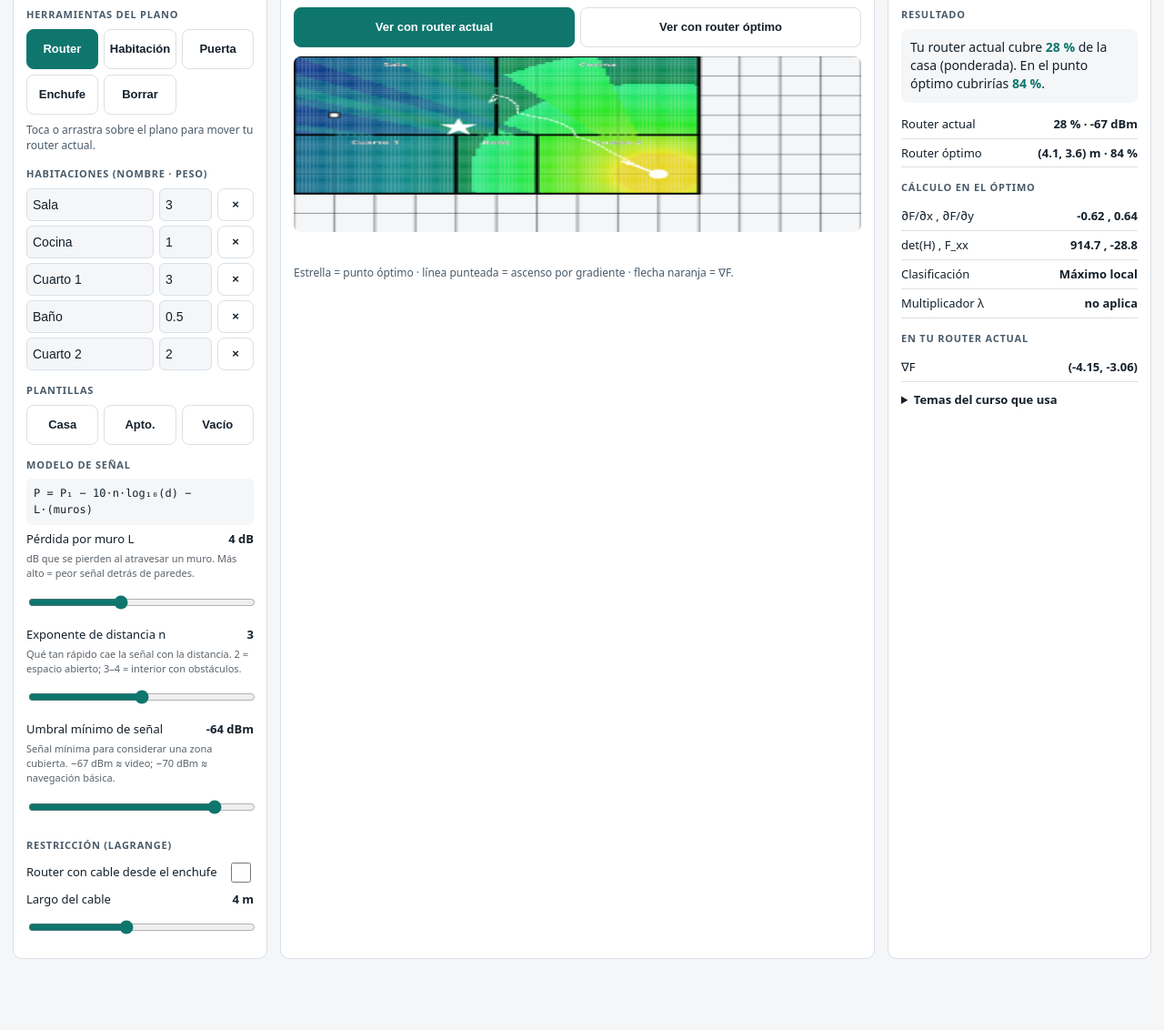
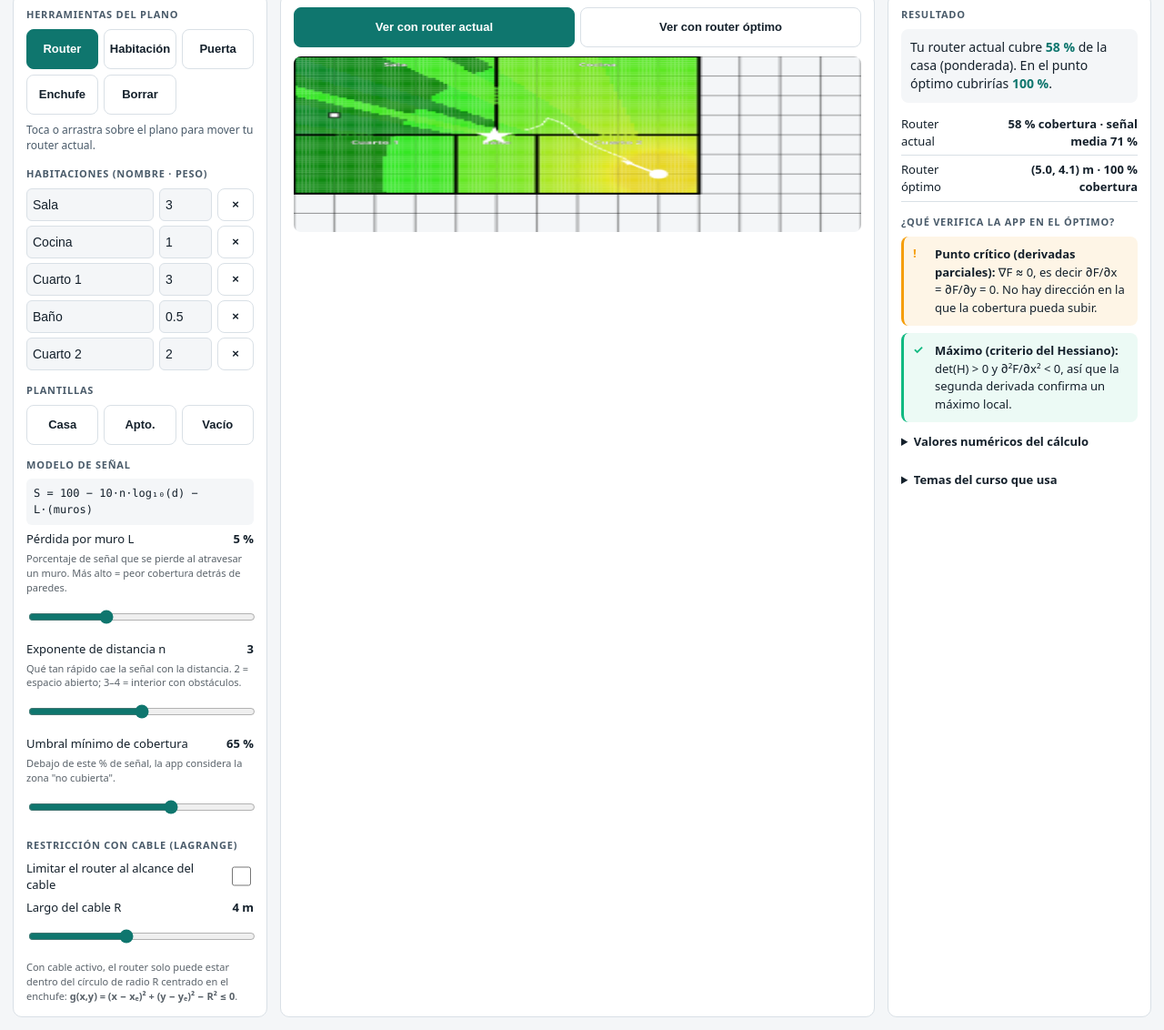
Before and after one commit to DonFercho/router-optimop, a website with bundled scripts: page index.html in a window 1280 px wide. Shown: the part 100-1232 px from the top of the page at 91% size. Before the commit the page ends 1168 px from the top, so only its background shows below. Built offline with nearby package versions, Linux system fonts and the light colour scheme.

Commit message:
Cambios 2

```diff
--- a/css/estilos.css
+++ b/css/estilos.css
@@ -36,3 +36,28 @@ details li{margin:4px 0}
 .rr{display:grid;grid-template-columns:1fr 58px 40px;gap:6px;margin:5px 0;align-items:center}
 .rr button{min-height:36px;padding:0}
 .rr input[type=text]{width:100%}
+#chk { display: flex; flex-direction: column; gap: 8px; margin: 6px 0 12px; }
+#chk .chk {
+  margin: 0;
+  padding: 10px 12px 10px 34px;
+  border-radius: 8px;
+  background: rgba(16, 185, 129, .08);
+  border-left: 3px solid #10b981;
+  font-size: 13px;
+  line-height: 1.5;
+  position: relative;
+  color: var(--ink);
+}
+#chk .chk.warn {
+  background: rgba(245, 158, 11, .1);
+  border-left-color: #f59e0b;
+}
+#chk .chk::before {
+  content: '✓';
+  position: absolute;
+  left: 10px;
+  top: 9px;
+  font-weight: 700;
+  color: #10b981;
+}
+#chk .chk.warn::before { content: '!'; color: #f59e0b; }
--- a/index.html
+++ b/index.html
@@ -25,27 +25,41 @@
   <div id="rooms"></div>
   <h2>Plantillas</h2>
   <div class="row"><button data-preset="casa">Casa</button><button data-preset="apartamento">Apto.</button><button data-preset="vacio">Vacío</button></div>
+
   <h2>Modelo de señal</h2>
-  <div class="m">P = P₁ − 10·n·log₁₀(d) − L·(muros)</div>
+  <div class="m">S = 100 − 10·n·log₁₀(d) − L·(muros)</div>
   <label>Pérdida por muro L <b id="vL"></b></label>
-  <small style="display:block;opacity:.7;font-size:11px;margin:-2px 0 8px">dB que se pierden al atravesar un muro. Más alto = peor señal detrás de paredes.</small>
-  <input id="L" type="range" min="0" max="10" step="0.5" value="4">
+  <small style="display:block;opacity:.7;font-size:11px;margin:-2px 0 8px">
+    Porcentaje de señal que se pierde al atravesar un muro. Más alto = peor cobertura detrás de paredes.
+  </small>
+  <input id="L" type="range" min="0" max="15" step="0.5" value="5">
+
   <label>Exponente de distancia n <b id="vn"></b></label>
-  <small style="display:block;opacity:.7;font-size:11px;margin:-2px 0 8px">Qué tan rápido cae la señal con la distancia. 2 = espacio abierto; 3–4 = interior con obstáculos.</small>
+  <small style="display:block;opacity:.7;font-size:11px;margin:-2px 0 8px">
+    Qué tan rápido cae la señal con la distancia. 2 = espacio abierto; 3–4 = interior con obstáculos.
+  </small>
   <input id="n" type="range" min="2" max="4" step="0.1" value="3">
-  <label>Umbral mínimo de señal <b id="vP"></b></label>
-  <small style="display:block;opacity:.7;font-size:11px;margin:-2px 0 8px">Señal mínima para considerar una zona cubierta. −67 dBm ≈ video; −70 dBm ≈ navegación básica.</small>
-  <input id="Pm" type="range" min="-85" max="-60" step="1" value="-64">
-  <h2>Restricción (Lagrange)</h2>
-  <label><span>Router con cable desde el enchufe</span><input id="rc" type="checkbox"></label>
-  <label>Largo del cable <b id="vR"></b></label><input id="R" type="range" min="1" max="8" step="0.5" value="4">
+
+  <label>Umbral mínimo de cobertura <b id="vP"></b></label>
+  <small style="display:block;opacity:.7;font-size:11px;margin:-2px 0 8px">
+    Debajo de este % de señal, la app considera la zona "no cubierta".
+  </small>
+  <input id="Pm" type="range" min="30" max="85" step="1" value="65">
+
+  <h2>Restricción con cable (Lagrange)</h2>
+  <label><span>Limitar el router al alcance del cable</span><input id="rc" type="checkbox"></label>
+  <label>Largo del cable R <b id="vR"></b></label>
+  <input id="R" type="range" min="1" max="8" step="0.5" value="4">
+  <small style="display:block;opacity:.7;font-size:11px;margin:6px 0 0">
+    Con cable activo, el router solo puede estar dentro del círculo de radio R centrado en el enchufe:
+    <b>g(x,y) = (x − xₑ)² + (y − yₑ)² − R² ≤ 0</b>.
+  </small>
 </section>
 
 <section class="card" aria-label="Plano">
   <div class="row" style="margin-bottom:10px"><button id="b1" class="on">Ver con router actual</button><button id="b2">Ver con router óptimo</button></div>
   <canvas id="cv" aria-label="Plano de la casa con mapa de calor de la señal"></canvas>
   <p class="estado" id="estado" role="status" aria-live="polite"></p>
-  <p class="hint">Estrella = punto óptimo · línea punteada = ascenso por gradiente · flecha naranja = ∇F.</p>
 </section>
 
 <section class="card" aria-label="Resultados">
@@ -53,19 +67,23 @@
   <div class="big" id="msg"></div>
   <div class="kv"><span>Router actual</span><b id="ra"></b></div>
   <div class="kv"><span>Router óptimo</span><b id="ro"></b></div>
-  <h2>Cálculo en el óptimo</h2>
-  <div class="kv"><span>∂F/∂x , ∂F/∂y</span><b id="gr"></b></div>
-  <div class="kv"><span>det(H) , F_xx</span><b id="hs"></b></div>
-  <div class="kv"><span>Clasificación</span><b id="cl"></b></div>
-  <div class="kv"><span>Multiplicador λ</span><b id="lm"></b></div>
-  <h2>En tu router actual</h2>
-  <div class="kv"><span>∇F</span><b id="g0"></b></div>
+
+  <h2>¿Qué verifica la app en el óptimo?</h2>
+  <div id="chk"></div>
+
+  <details><summary>Valores numéricos del cálculo</summary>
+    <div class="kv"><span>∇F en el óptimo</span><b id="gr"></b></div>
+    <div class="kv"><span>det(H) , F_xx</span><b id="hs"></b></div>
+    <div class="kv"><span>Multiplicador λ</span><b id="lm"></b></div>
+    <div class="kv"><span>∇F en el router actual</span><b id="g0"></b></div>
+  </details>
+
   <details><summary>Temas del curso que usa</summary><ul>
-    <li><b>Regla de la cadena:</b> P depende de d, y d de (x, y).</li>
-    <li><b>Integral doble en región no rectangular:</b> F suma la señal ponderada sobre las habitaciones dibujadas.</li>
-    <li><b>Derivadas parciales y gradiente:</b> el ascenso mueve el router hacia donde F sube más rápido.</li>
-    <li><b>Máximos y mínimos:</b> ∇F = 0 y signo del Hessiano.</li>
-    <li><b>Lagrange:</b> con cable, el óptimo queda en el borde del círculo y se cumple ∇F = λ∇g.</li></ul></details>
+    <li><b>Integral doble en región no rectangular:</b> F suma la señal ponderada sobre las habitaciones dibujadas (cualquier forma).</li>
+    <li><b>Derivadas parciales y gradiente:</b> el ascenso mueve el router hacia donde F sube más rápido, ∇F = (∂F/∂x₀, ∂F/∂y₀).</li>
+    <li><b>Máximos y mínimos:</b> en el óptimo ∇F = 0 y el criterio del Hessiano confirma que es un máximo.</li>
+    <li><b>Multiplicadores de Lagrange:</b> con cable, el óptimo cae en el borde del círculo y se cumple ∇F = λ∇g.</li>
+  </ul></details>
 </section>
 </main>
 <script src="js/modelo.js"></script>
--- a/js/modelo.js
+++ b/js/modelo.js
@@ -1,7 +1,7 @@
 /*
  * MODELO MATEMÁTICO (sin DOM, se puede probar con Node)
  * -----------------------------------------------------
- * Señal:      P(x,y) = P1 - 10·n·log10(d) - L·(muros cruzados)
+ * Señal:      S(x,y) = 100 - 10·n·log10(d) - L·(muros cruzados) [% de 0 a 100]
  * Objetivo:   F(x0,y0) = 100 · Σ w·σ((P - Pmin)/s) / Σ w     (integral doble discretizada)
  * Óptimo:     ascenso por gradiente (∇F) desde varios puntos de partida.
  * Lagrange:   con cable, el óptimo queda en el borde del círculo: ∇F = λ∇g.
@@ -14,8 +14,8 @@
   'use strict';
   const G = 0.5;            // resolución de la cuadrícula del plano (m)
   const W = 14, H = 9;      // tamaño máximo del plano (m)
-  const P1 = -40;           // potencia a 1 m del router (dBm)
-  const SUAV = 3;           // suavizado de la sigmoide (dB)
+  const P1 = 100;           // señal de referencia a 1 m del router (%)
+  const SUAV = 5;           // suavizado de la sigmoide (unidades de %)
   const MUESTRA = 0.4;      // separación de los puntos de la integral (m)
 
   const sig = z => 1 / (1 + Math.exp(-z));
--- a/js/ui.js
+++ b/js/ui.js
@@ -59,11 +59,14 @@
     return { L: +$('L').value, n: +$('n').value, Pm: +$('Pm').value, con: $('rc').checked, R: +$('R').value };
   }
   const f1 = v => v.toFixed(1), f2 = v => v.toFixed(2);
-  function vaciar() { for (const id of ['ra', 'ro', 'gr', 'hs', 'cl', 'lm', 'g0']) $(id).textContent = '—'; }
+  function vaciar() {
+    for (const id of ['ra', 'ro', 'gr', 'hs', 'lm', 'g0']) $(id).textContent = '—';
+    $('chk').innerHTML = '';
+  }
 
   function actualizar() {
     const p = params();
-    $('vL').textContent = p.L + ' dB'; $('vn').textContent = p.n; $('vP').textContent = p.Pm + ' dBm'; $('vR').textContent = p.R + ' m';
+    $('vL').textContent = p.L + ' %'; $('vn').textContent = p.n; $('vP').textContent = p.Pm + ' %'; $('vR').textContent = p.R + ' m';
     asegurarDentro();
     if (!plan.rooms.length) {
       $('msg').textContent = 'Dibuja al menos una habitación con la herramienta «Habitación».'; vaciar(); dibujar(null); return;
@@ -78,15 +81,40 @@
     if (!op) { $('msg').textContent = 'No hay un punto válido: el enchufe y el cable no alcanzan ninguna habitación.'; vaciar(); dibujar(ctx, p); return; }
     const r = plan.router, c0 = M.cobertura(ctx, r.x, r.y), g0 = M.grad(ctx, r.x, r.y), own = M.ascenso(ctx, [r.x, r.y], 40);
     const [x, y] = op.o.q;
+
     $('msg').innerHTML = `Tu router actual cubre <b>${c0[0].toFixed(0)} %</b> de la casa (ponderada). En el punto óptimo cubrirías <b>${op.c1[0].toFixed(0)} %</b>.`;
-    $('ra').textContent = `${c0[0].toFixed(0)} % · ${c0[1].toFixed(0)} dBm`;
-    $('ro').textContent = `(${f1(x)}, ${f1(y)}) m · ${op.c1[0].toFixed(0)} %`;
+    $('ra').textContent = `${c0[0].toFixed(0)} % cobertura · señal media ${c0[1].toFixed(0)} %`;
+    $('ro').textContent = `(${f1(x)}, ${f1(y)}) m · ${op.c1[0].toFixed(0)} % cobertura`;
+
+    /* ----- Verificación del óptimo (explicada) ----- */
+    const enBorde = p.con && Math.hypot(x - plan.plug.x, y - plan.plug.y) > p.R - 0.02;
+    const gradPeq = Math.hypot(op.g[0], op.g[1]) < 1.5;
+    const esMax = op.h.det > 0 && op.h.fxx < 0;
+    const lambda = enBorde
+      ? (op.g[0] * (x - plan.plug.x) + op.g[1] * (y - plan.plug.y)) / (2 * p.R * p.R)
+      : null;
+    const checks = [];
+    if (!enBorde) {
+      checks.push({ ok: gradPeq, t: '<b>Punto crítico (derivadas parciales):</b> ∇F ≈ 0, es decir ∂F/∂x = ∂F/∂y = 0. No hay dirección en la que la cobertura pueda subir.' });
+      checks.push({ ok: esMax, t: '<b>Máximo (criterio del Hessiano):</b> det(H) > 0 y ∂²F/∂x² < 0, así que la segunda derivada confirma un máximo local.' });
+    } else {
+      checks.push({ ok: true, t: '<b>Óptimo restringido (Lagrange):</b> el router está sobre el borde del cable y se cumple ∇F = λ∇g. Los gradientes de la cobertura F y de la restricción g son paralelos, con λ = ' + f2(lambda) + '.' });
+    }
+    if (p.con) {
+      checks.push({ ok: true, t: enBorde
+        ? '<b>Restricción activa:</b> g(x,y) = (x−xₑ)² + (y−yₑ)² − R² = 0. El óptimo está exactamente al alcance máximo del cable.'
+        : '<b>Restricción inactiva:</b> g(x,y) &lt; 0. El óptimo interior está dentro del círculo del cable, así que el cable no limita la posición.' });
+    }
+    $('chk').innerHTML = checks.map(c =>
+      `<p class="chk ${c.ok ? 'ok' : 'warn'}">${c.t}</p>`
+    ).join('');
+
+    /* ----- Números (en <details>, por si preguntan) ----- */
     $('gr').textContent = `${f2(op.g[0])} , ${f2(op.g[1])}`;
     $('hs').textContent = `${f1(op.h.det)} , ${f1(op.h.fxx)}`;
-    const enBorde = p.con && Math.hypot(x - plan.plug.x, y - plan.plug.y) > p.R - 0.02;
-    $('cl').textContent = enBorde ? 'Máximo restringido' : (op.h.det > 0 && op.h.fxx < 0 ? 'Máximo local' : 'Máximo aprox. (muros)');
-    $('lm').textContent = enBorde ? f2((op.g[0] * (x - plan.plug.x) + op.g[1] * (y - plan.plug.y)) / (2 * p.R * p.R)) : 'no aplica';
+    $('lm').textContent = enBorde ? f2(lambda) : 'no aplica (óptimo interior)';
     $('g0').textContent = `(${f2(g0[0])}, ${f2(g0[1])})`;
+
     dibujar(ctx, p, op, own, g0);
   }
 
@@ -116,13 +144,13 @@
       const R0 = view === 1 ? plan.router : { x: op.o.q[0], y: op.o.q[1] };
       for (let x = 0; x < W; x += 0.1) for (let y = 0; y < H; y += 0.1) {
         if (!M.insideAny(plan.rooms, x + 0.05, y + 0.05)) continue;
-        const v = M.senal(ctx, R0.x, R0.y, x + 0.05, y + 0.05), t = Math.min(1, Math.max(0, (v + 85) / 45));
+        const v = M.senal(ctx, R0.x, R0.y, x + 0.05, y + 0.05);
+        const t = Math.min(1, Math.max(0, v / 100));
         g.fillStyle = `hsl(${230 - 175 * t},80%,${v >= p.Pm ? 52 : 30}%)`; g.fillRect(x, y, 0.101, 0.101);
       }
     } else {
       g.fillStyle = 'rgba(128,128,128,.25)'; for (const r of plan.rooms) g.fillRect(r.x, r.y, r.w, r.h);
     }
-    // Muros (mismo espesor para todos) y puertas
     g.strokeStyle = ink; g.lineWidth = 0.09; g.lineCap = 'round';
     for (const wl of M.buildWalls(plan.rooms, plan.doors)) { g.beginPath(); g.moveTo(wl[0], wl[1]); g.lineTo(wl[2], wl[3]); g.stroke(); }
     g.strokeStyle = acc; g.lineWidth = 0.05; g.setLineDash([0.1, 0.08]);
```
Also changed, not shown: tests/modelo.test.js (+3 -3 lines), README.md, 1 other file.
